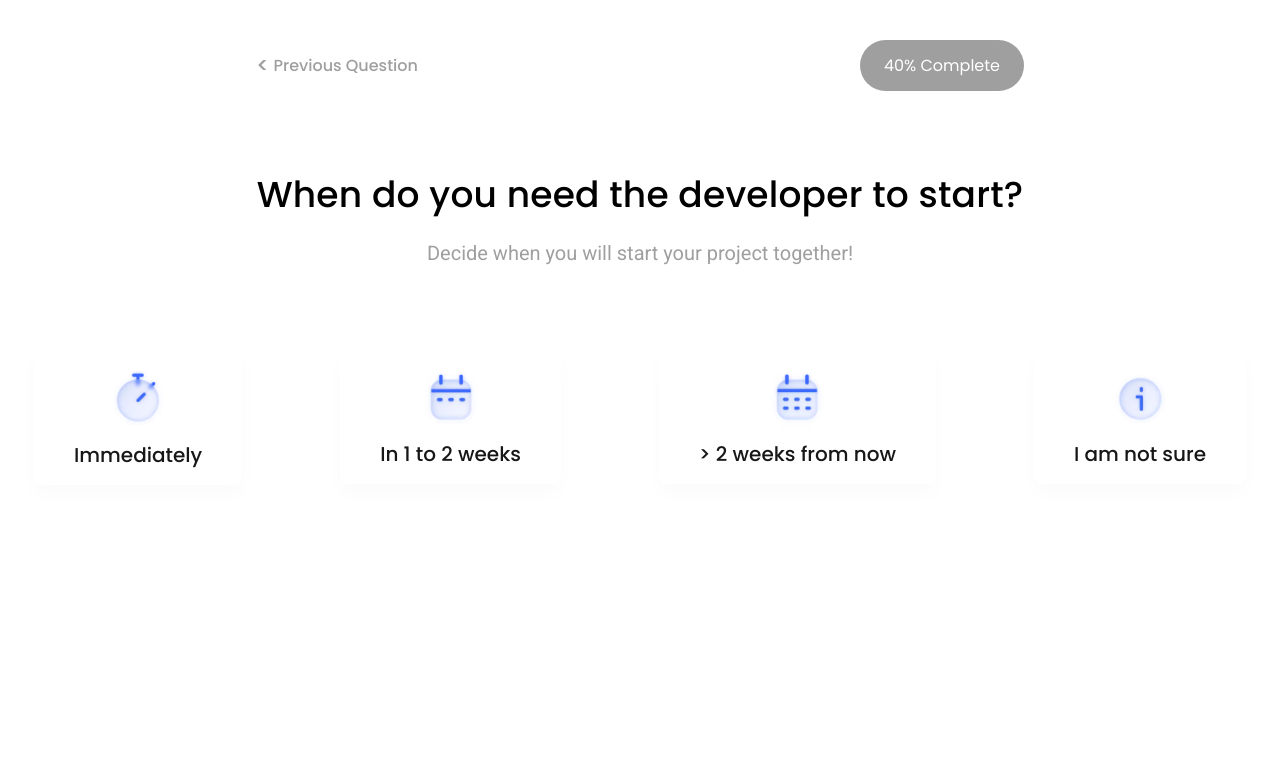
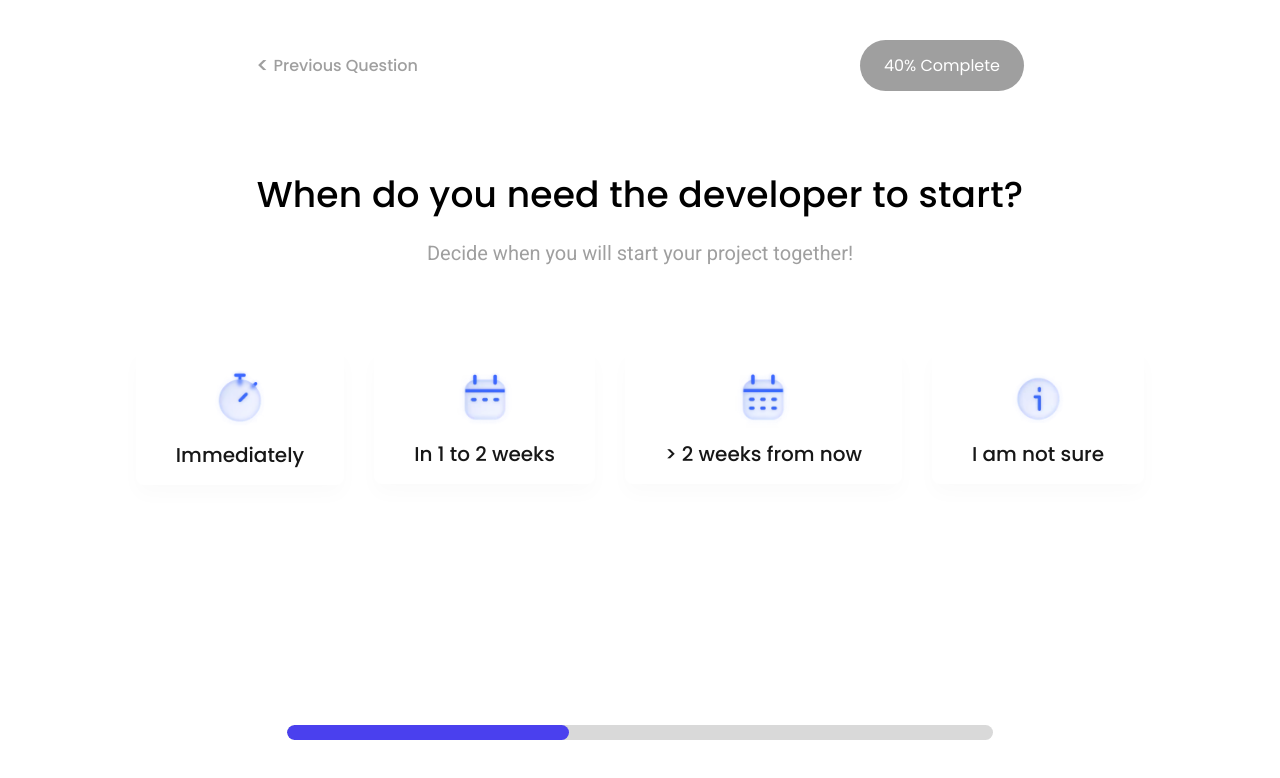
Before and after one commit to zohaibwebdev/codeAnalytics-dashboard, a Next.js app: page / in a window 1280 px wide. Shown: the top 778 px of the page. Built offline with nearby package versions, Linux system fonts and the light colour scheme.

Commit message:
feat: progress bar added in joining section

```diff
--- a/src/components/joining-section/JoiningSection.jsx
+++ b/src/components/joining-section/JoiningSection.jsx
@@ -1,7 +1,11 @@
-import React from "react";
+"use client";
+import React, { useState } from "react";
 import styles from "./JoiningSection.module.css";
 import Image from "next/image";
+
 const JoiningSection = () => {
+  const [progressWidth, setProgressWidth] = useState(40);
+
   return (
     <section className={styles.joiningSection}>
       <div className={styles.mainContainer}>
@@ -16,22 +20,30 @@ const JoiningSection = () => {
           <p>Decide when you will start your project together!</p>
         </div>
       </div>
+      <div className={styles.spacer}>
         <div className={styles.joiningDiv}>
           <div className={styles.panel}>
-            <Image src='/images/immediatly.png' width={60} height={60}/>
+            <Image src="/images/immediatly.png" width={60} height={60} />
             <p>Immediately</p>
           </div>
           <div className={styles.panel}>
-            <Image src='/images/in-1-week.png' width={60} height={60}/>
+            <Image src="/images/in-1-week.png" width={60} height={60} />
             <p>In 1 to 2 weeks</p>
           </div>
           <div className={styles.panel}>
-            <Image src='/images/2-weeks.png' width={60} height={60}/>
+            <Image src="/images/2-weeks.png" width={60} height={60} />
             <p>&gt; 2 weeks from now</p>
           </div>
           <div className={styles.panel}>
-            <Image src='/images/not-sure.png' width={60} height={60}/>
+            <Image src="/images/not-sure.png" width={60} height={60} />
             <p>I am not sure</p>
+          </div>
+        </div>
+        <div className={styles.progress}>
+          <div
+            className={styles.progressBar}
+            style={{ width: `${progressWidth}%` }}
+          ></div>
         </div>
       </div>
     </section>
--- a/src/components/joining-section/JoiningSection.module.css
+++ b/src/components/joining-section/JoiningSection.module.css
@@ -6,6 +6,7 @@
   align-items: center;
   padding-top: 40px;
   padding-bottom: 40px;
+  min-height: 100vh;
 }
 
 .mainContainer {
@@ -120,3 +121,27 @@
   font-weight: 500;
   line-height: 20px;
 }
+
+.spacer{
+  display: flex;
+  flex-direction: column;
+  justify-content: space-between;
+  flex-grow: 1 !important;
+  min-height: 100% !important;
+  padding-bottom: 20px;
+}
+.progress{
+  margin-top: 40px;
+  width:70%;
+  height: 15px;
+  border-radius: 50px;
+  overflow: hidden;
+  background-color: #D9D9D9;
+  align-self: center;
+
+}
+.progressBar{
+  background-color: #4A40EE;
+  border-radius: 50px;
+  height: 100%;
+}
```
Lines whose indentation alone changed are shown as unchanged.
